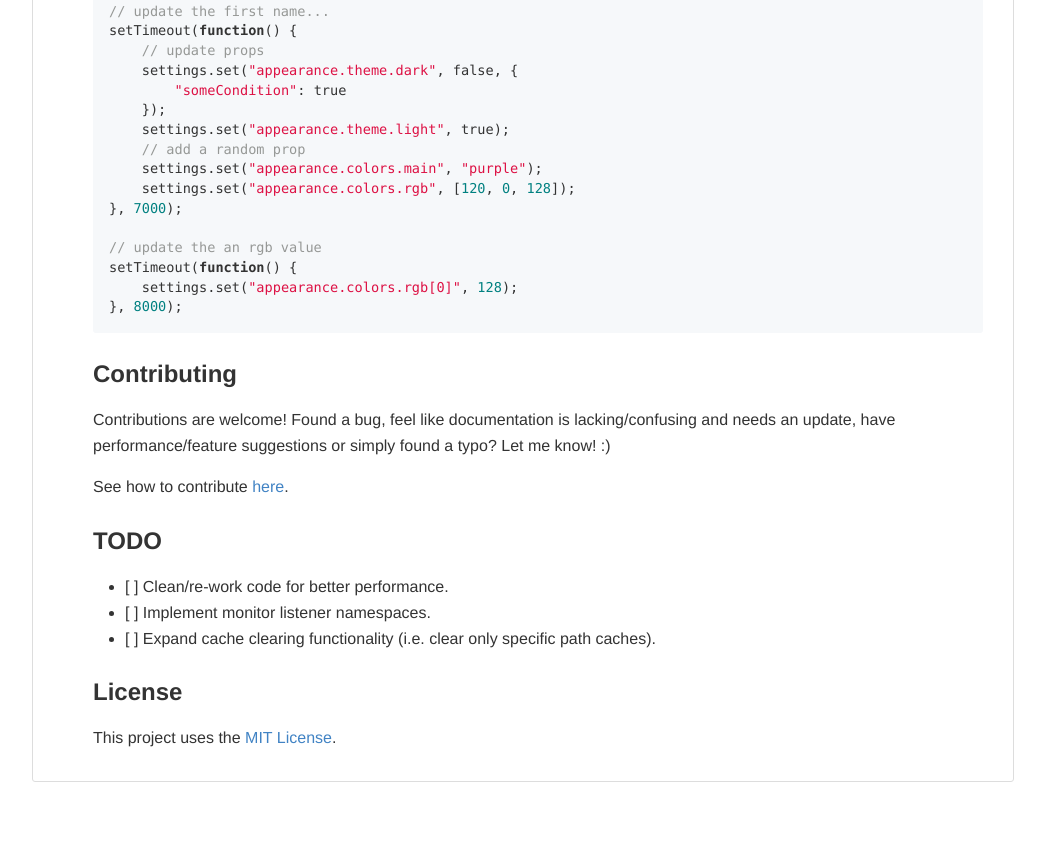
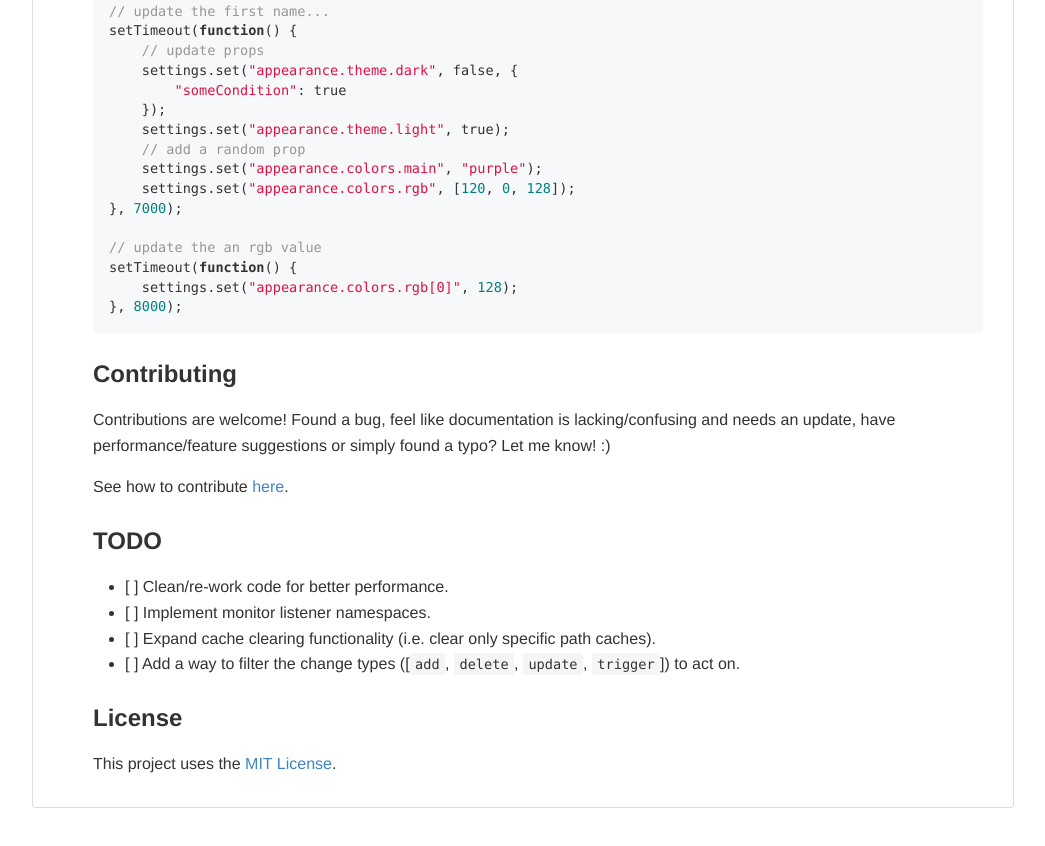
Before and after one commit to cgabriel5/monitorjs, a website: page markdown/preview/README.html in a window 1280 px wide. Shown: the part 7417-8263 px from the top of the page, without its empty margins (117-1162 px from the left). Before the commit the page ends 8239 px from the top, so only its background shows below. Drawn offline with Linux system fonts and the light colour scheme.

Commit message:
docs: Update README.md
Update README.md "To Do" section.

```diff
--- a/markdown/preview/README.html
+++ b/markdown/preview/README.html
@@ -361,6 +361,7 @@ setTimeout(<span class="hljs-function"><span class="hljs-keyword">function</span
 <li>[ ] Clean/re-work code for better performance.</li>
 <li>[ ] Implement monitor listener namespaces.</li>
 <li>[ ] Expand cache clearing functionality (i.e. clear only specific path caches).</li>
+<li>[ ] Add a way to filter the change types ([<code>add</code>, <code>delete</code>, <code>update</code>, <code>trigger</code>]) to act on.</li>
 </ul>
 <p><a name="license"></a></p>
 <h3 id="license">License</h3>
```
Also changed, not shown: README.md.
